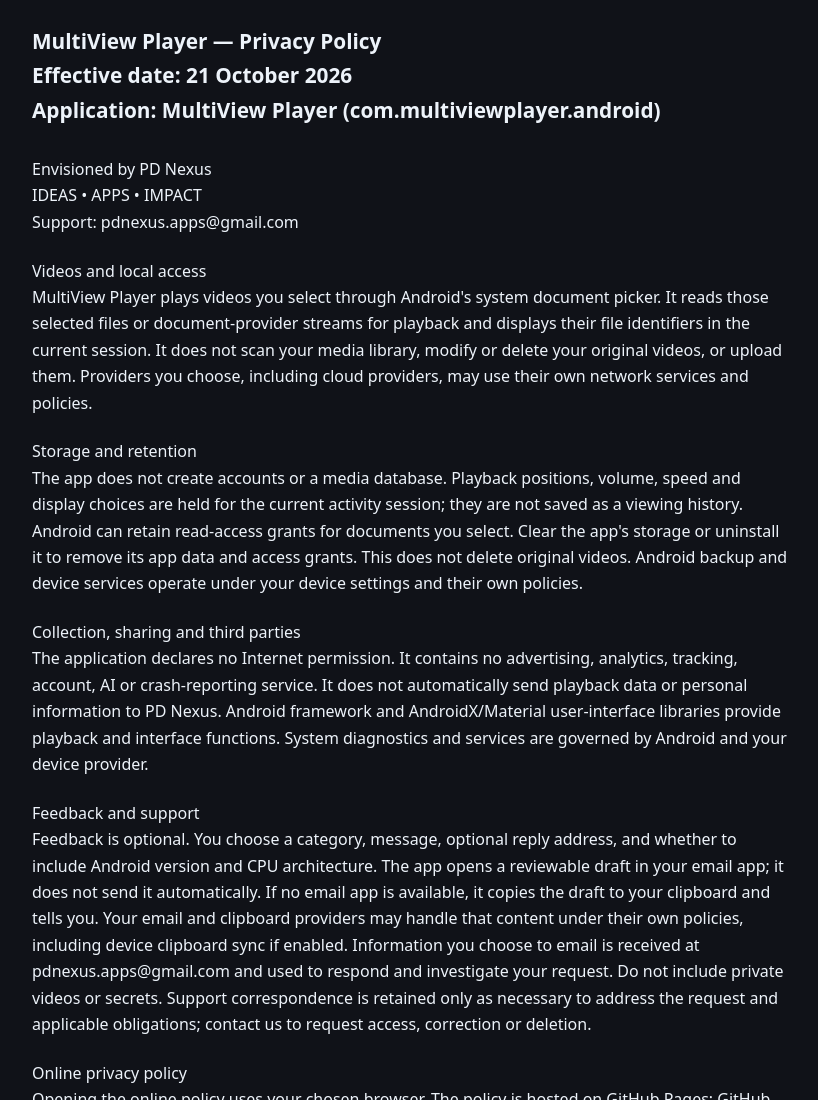
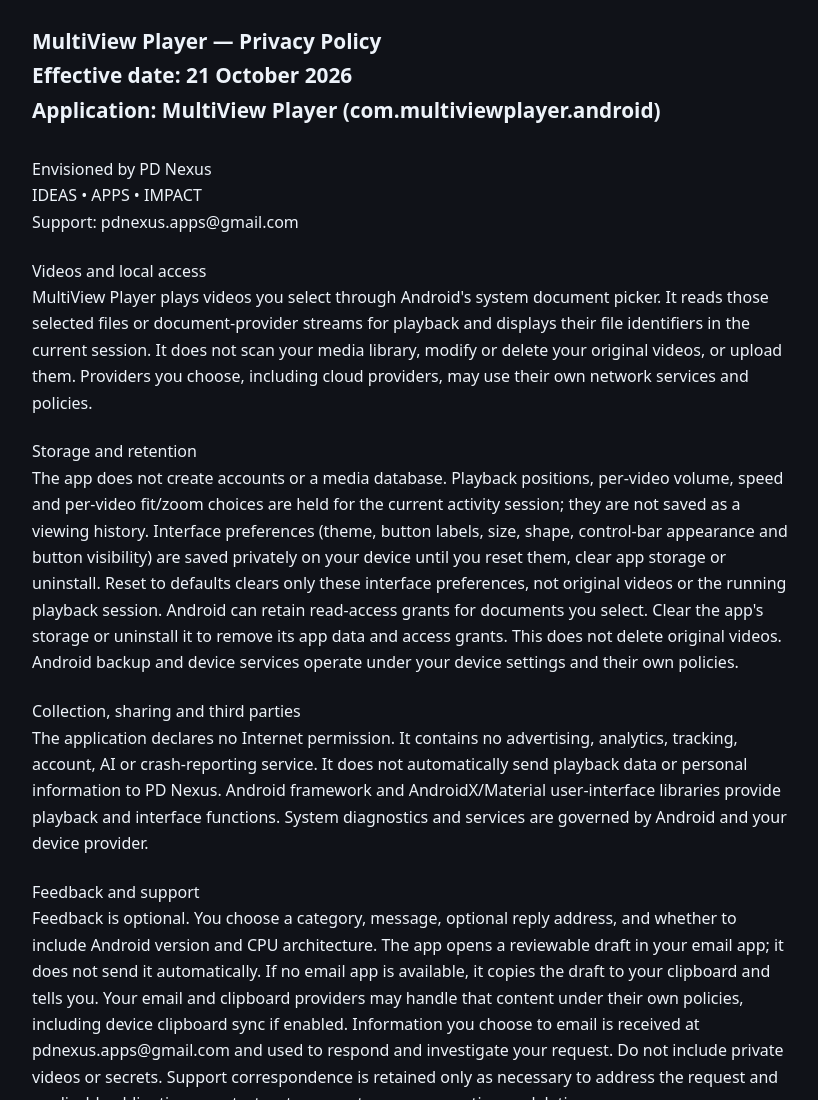
Before and after one commit to devay2k8/devay2k8.github.io, a plain HTML site: page multiview-player/privacy.html in a window 1280 px wide. Shown: the top 1100 px of the page, without its empty margins (228-1046 px from the left). Drawn offline with Linux system fonts and the light colour scheme.

Commit message:
Document locally saved MultiView Player interface preferences

```diff
--- a/multiview-player/privacy.html
+++ b/multiview-player/privacy.html
@@ -5,7 +5,7 @@
 <body><main><p>MultiView Player — Privacy Policy<br>Effective date: 21 October 2026<br>Application: MultiView Player (com.multiviewplayer.android)</p>
 <p>Envisioned by PD Nexus<br>IDEAS • APPS • IMPACT<br>Support: pdnexus.apps@gmail.com</p>
 <p>Videos and local access<br>MultiView Player plays videos you select through Android's system document picker. It reads those selected files or document-provider streams for playback and displays their file identifiers in the current session. It does not scan your media library, modify or delete your original videos, or upload them. Providers you choose, including cloud providers, may use their own network services and policies.</p>
-<p>Storage and retention<br>The app does not create accounts or a media database. Playback positions, volume, speed and display choices are held for the current activity session; they are not saved as a viewing history. Android can retain read-access grants for documents you select. Clear the app's storage or uninstall it to remove its app data and access grants. This does not delete original videos. Android backup and device services operate under your device settings and their own policies.</p>
+<p>Storage and retention<br>The app does not create accounts or a media database. Playback positions, per-video volume, speed and per-video fit/zoom choices are held for the current activity session; they are not saved as a viewing history. Interface preferences (theme, button labels, size, shape, control-bar appearance and button visibility) are saved privately on your device until you reset them, clear app storage or uninstall. Reset to defaults clears only these interface preferences, not original videos or the running playback session. Android can retain read-access grants for documents you select. Clear the app's storage or uninstall it to remove its app data and access grants. This does not delete original videos. Android backup and device services operate under your device settings and their own policies.</p>
 <p>Collection, sharing and third parties<br>The application declares no Internet permission. It contains no advertising, analytics, tracking, account, AI or crash-reporting service. It does not automatically send playback data or personal information to PD Nexus. Android framework and AndroidX/Material user-interface libraries provide playback and interface functions. System diagnostics and services are governed by Android and your device provider.</p>
 <p>Feedback and support<br>Feedback is optional. You choose a category, message, optional reply address, and whether to include Android version and CPU architecture. The app opens a reviewable draft in your email app; it does not send it automatically. If no email app is available, it copies the draft to your clipboard and tells you. Your email and clipboard providers may handle that content under their own policies, including device clipboard sync if enabled. Information you choose to email is received at pdnexus.apps@gmail.com and used to respond and investigate your request. Do not include private videos or secrets. Support correspondence is retained only as necessary to address the request and applicable obligations; contact us to request access, correction or deletion.</p>
 <p>Online privacy policy<br>Opening the online policy uses your chosen browser. The policy is hosted on GitHub Pages; GitHub and your browser may process ordinary connection information under their own policies. The complete policy is also available inside the app without a network connection.</p>
```
